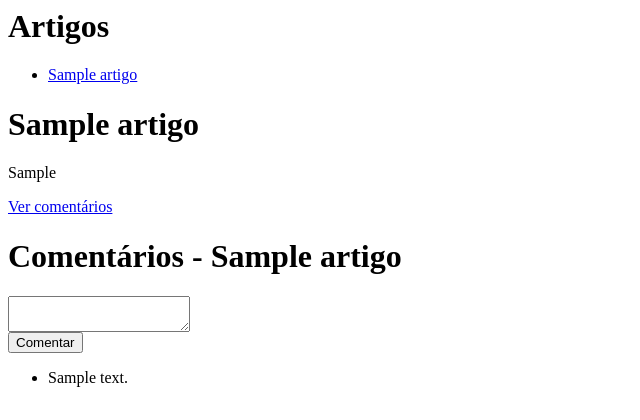
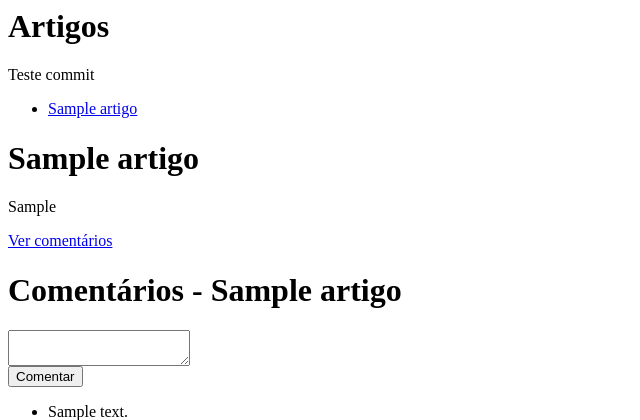
Before and after one commit to diogocarvalho2025056-crypto/jornal, a Django app: template noticias/templates/noticias/lista.html in a window 1280 px wide. Shown: the top 420 px of the page, without its empty margins (0-640 px from the left). Run offline with Django 5.2, Linux system fonts and the light colour scheme; the template is opened without the code that fills it: values that come from a table or form of the project are taken from there, others are empty; tables that the repository leaves empty hold one stand-in row (values such as "Sample post").

Commit message:
terceira atualizacao

```diff
--- a/noticias/templates/noticias/lista.html
+++ b/noticias/templates/noticias/lista.html
@@ -1,5 +1,5 @@
 <h1>Artigos</h1>
-
+<p>Teste commit</p>
 <ul>
   {% for artigo in artigos %}
     <li>
```
